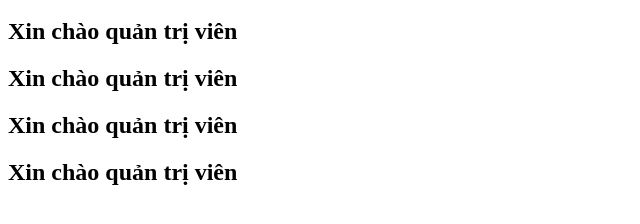
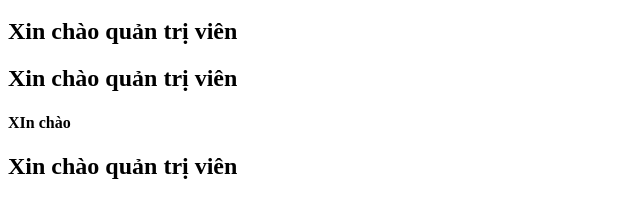
Before and after one commit to quocduy1709/project_git, a plain HTML site: page index.html in a window 1280 px wide. Shown: the part 48-272 px from the top of the page, without its empty margins (0-640 px from the left). Drawn offline with Linux system fonts and the light colour scheme.

Commit message:
config index

```diff
--- a/index.html
+++ b/index.html
@@ -2,5 +2,5 @@
 
 <h2>Xin chào quản trị viên</h2>
 <h2>Xin chào quản trị viên</h2>
+<h4>XIn chào</h4>
 <h2>Xin chào quản trị viên</h2>
-<h2>Xin chào quản trị viên</h2>
```
